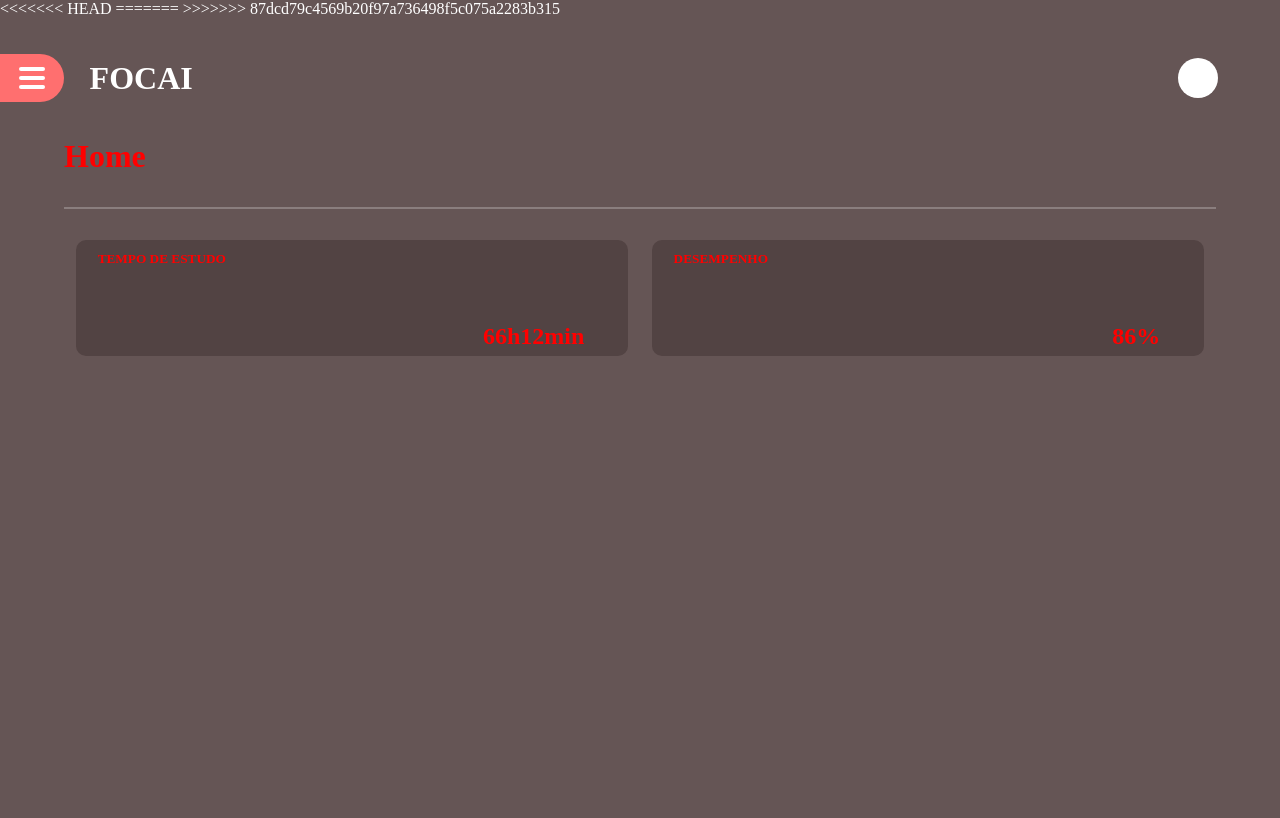
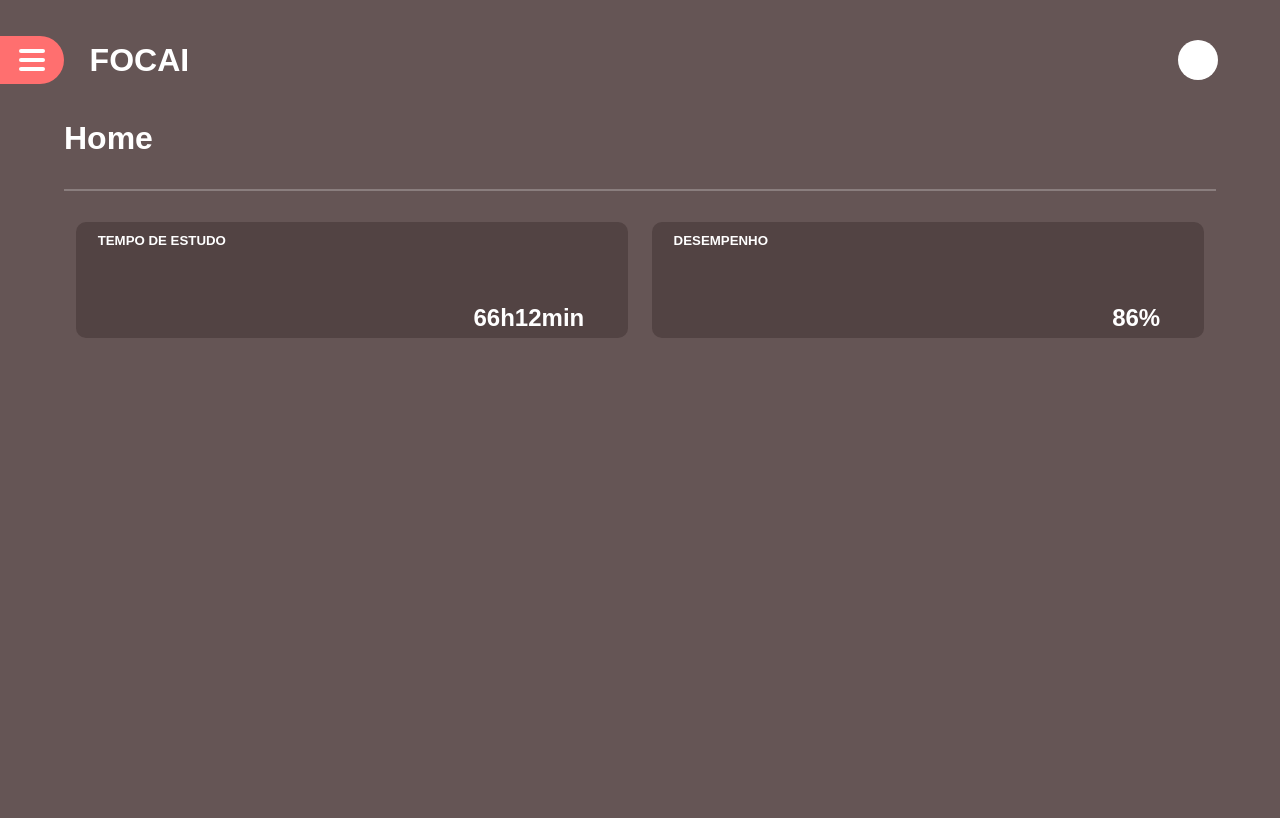
Before and after one commit to sopena/Focai, a Django app: page / in a window 1280 px wide. After the commit the page ends 338 px from the top, so only its background shows below. Run offline with Django 5.2, Linux system fonts and the light colour scheme.

```diff
--- a/static/styles/main.css
+++ b/static/styles/main.css
@@ -5,7 +5,6 @@
 }
 
 body{
-<<<<<<< HEAD
     font-family:'arial';
     overflow-x: hidden;
     background-color: #655555;
@@ -23,8 +22,4 @@ body{
 .content{
     height: 100%;
     margin-top: 15vh;
-=======
-    background-color: rgb(255, 255, 255);
-    color: rgb(255, 0, 0);
->>>>>>> 87dcd79c4569b20f97a736498f5c075a2283b315
 }
--- a/templates/main.html
+++ b/templates/main.html
@@ -1,10 +1,5 @@
 {% load static %}
-<<<<<<< HEAD
 <html lang="pt-br">
-=======
-<!DOCTYPE html>
-<html lang="en">
->>>>>>> 87dcd79c4569b20f97a736498f5c075a2283b315
 <head>
     <meta charset="UTF-8">
     <meta name="viewport" content="width=device-width, initial-scale=1.0">
```
